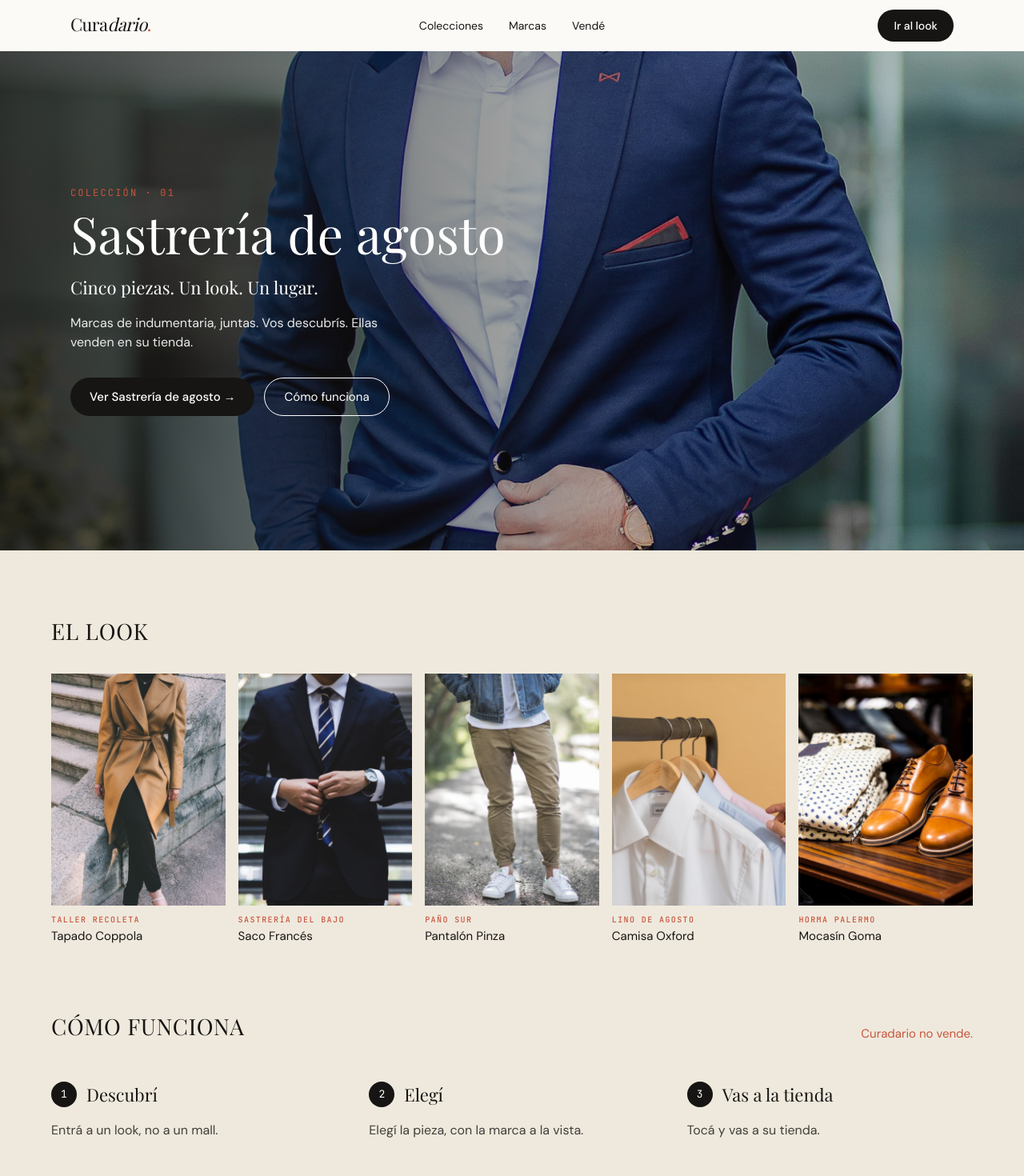
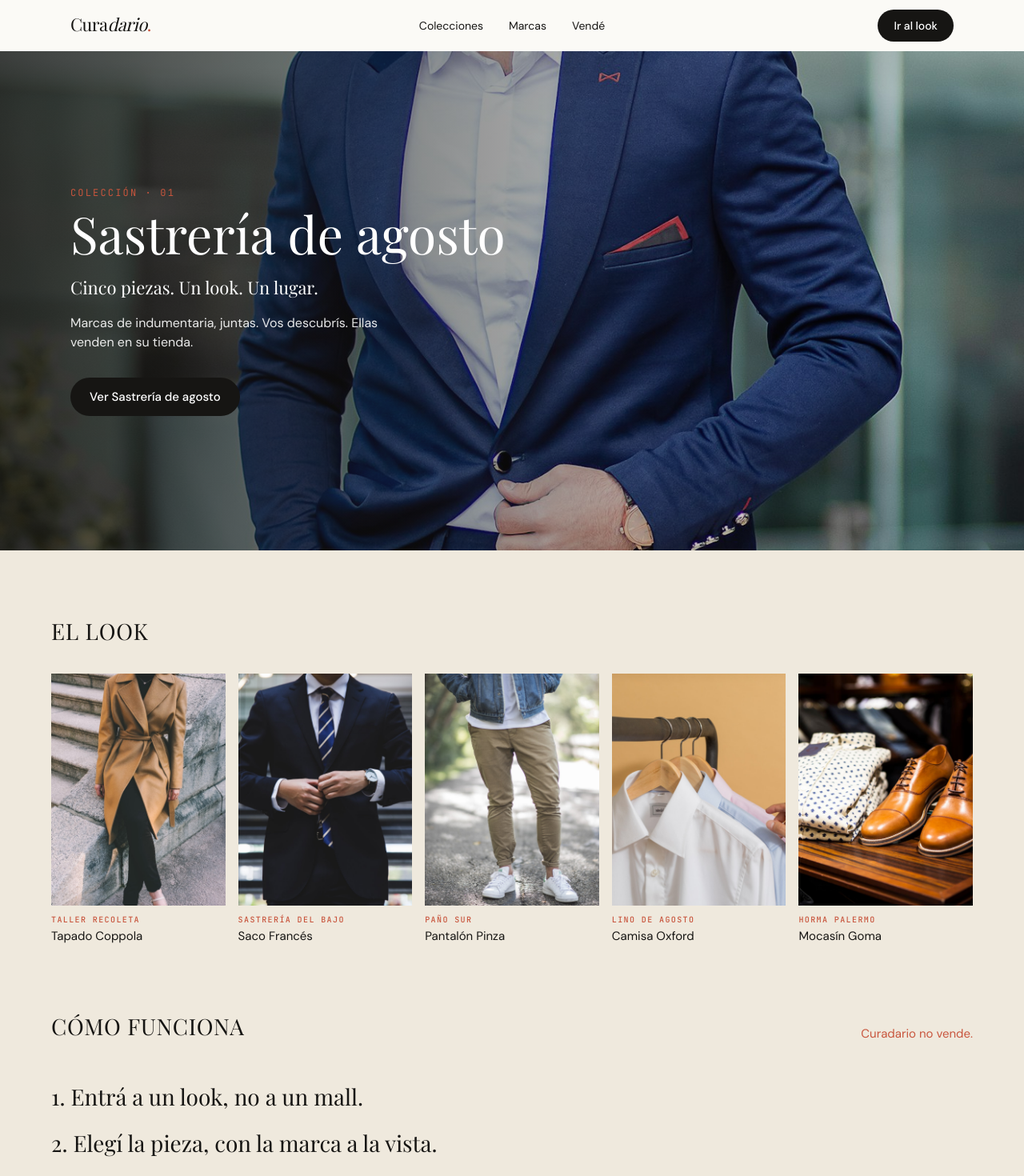
Before and after one commit to codego/tiendita, a Next.js app: page / in a window 1280 px wide. Shown: the top 1470 px of the page at 80% size. Built offline with nearby package versions, Linux system fonts and the light colour scheme; a web font is replaced by a local one.

Commit message:
Use exact Markos copy on the landing
Hero and Cómo funciona are Markos’s lines only. No extra step titles or CTAs.

Co-authored-by: Joaquín <codego@users.noreply.github.com>

```diff
--- a/app/page.tsx
+++ b/app/page.tsx
@@ -9,12 +9,6 @@ export const metadata = {
   title: "Curadario — Sastrería de agosto",
   description: markos.line2,
 };
-
-const steps = [
-  { label: "Descubrí", text: markos.steps[0] },
-  { label: "Elegí", text: markos.steps[1] },
-  { label: "Vas a la tienda", text: markos.steps[2] },
-] as const;
 
 export default function LandingPage() {
   const pieces = getTapaSkus();
@@ -72,20 +66,12 @@ export default function LandingPage() {
             <p className="mt-4 max-w-[38ch] font-sans text-[16px] leading-6 text-paper/90">
               {markos.line2}
             </p>
-            <div className="mt-8 flex flex-wrap gap-3">
-              <Link
-                href={routes.coleccion}
-                className="inline-flex h-12 items-center rounded-full bg-ink px-6 font-sans text-[15px] font-medium text-paper"
-              >
-                {markos.cta} →
-              </Link>
-              <a
-                href="#como-funciona"
-                className="inline-flex h-12 items-center rounded-full border border-paper px-6 font-sans text-[15px] text-paper"
-              >
-                Cómo funciona
-              </a>
-            </div>
+            <Link
+              href={routes.coleccion}
+              className="mt-8 inline-flex h-12 items-center rounded-full bg-ink px-6 font-sans text-[15px] font-medium text-paper"
+            >
+              {markos.cta}
+            </Link>
           </div>
         </div>
       </section>
@@ -134,18 +120,10 @@ export default function LandingPage() {
               {markos.noVende}
             </p>
           </div>
-          <ol className="mt-12 grid gap-10 md:grid-cols-3">
-            {steps.map((step, index) => (
-              <li key={step.label}>
-                <div className="flex items-center gap-3">
-                  <span className="flex h-8 w-8 items-center justify-center rounded-full bg-ink font-mono text-[13px] text-paper">
-                    {index + 1}
-                  </span>
-                  <h3 className="font-serif text-[22px] text-ink">{step.label}</h3>
-                </div>
-                <p className="mt-4 font-sans text-[16px] leading-6 text-ink/80">
-                  {step.text}
-                </p>
+          <ol className="mt-12 space-y-5">
+            {markos.steps.map((step, index) => (
+              <li key={step} className="font-serif text-[24px] leading-snug text-ink md:text-[28px]">
+                {index + 1}. {step}
               </li>
             ))}
           </ol>
```
